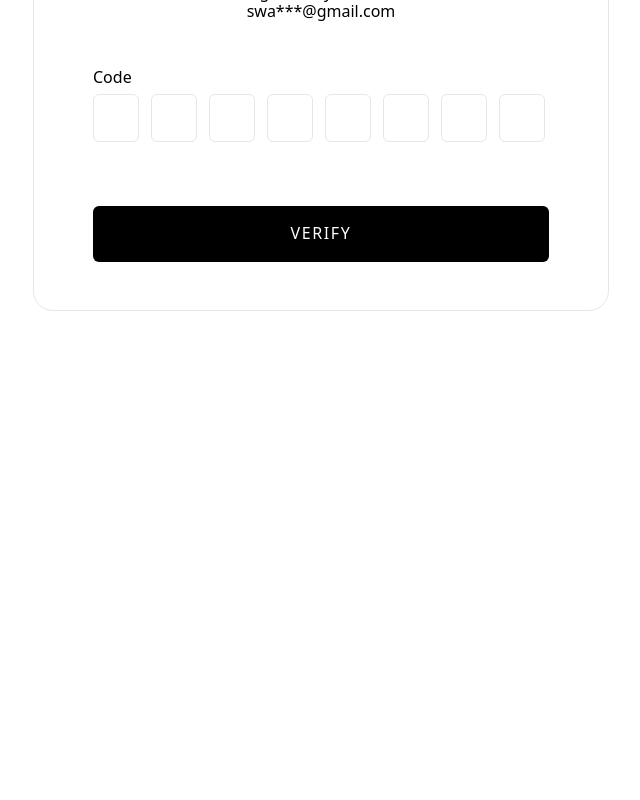
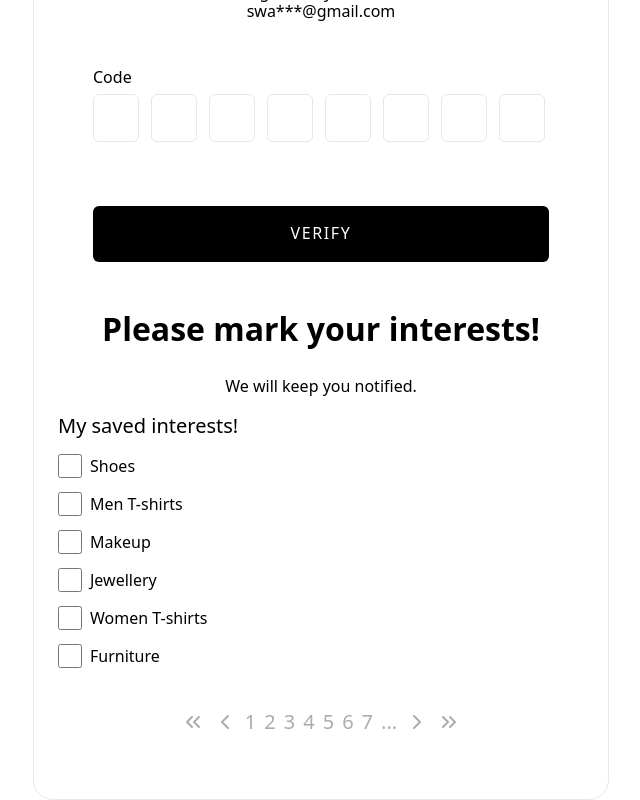
Before and after one commit to ncharanaraj/ecommerce, a React (Create React App) app: page / in a window 1280 px wide. Shown: the part 906-1706 px from the top of the page, without its empty margins (319-959 px from the left). Before the commit the page ends 1217 px from the top, so only its background shows below. Built offline with nearby package versions, Linux system fonts and the light colour scheme.

Commit message:
category page

```diff
--- a/src/App.js
+++ b/src/App.js
@@ -3,6 +3,7 @@ import Header from "./components/Header";
 import PromoHeader from "./components/PromoHeader";
 import Form from "./components/Form";
 import Verify from "./components/Verify";
+import Categories from "./components/Categories";
 
 const App = () => {
   return (
@@ -15,6 +16,7 @@ const App = () => {
         <div className="w-[576px]  border rounded-[20px] mt-10 p-6 flex flex-col items-center justify-center">
           <Form />
           <Verify />
+          <Categories />
         </div>
       </main>
     </>
--- /dev/null
+++ b/src/components/Categories.js
@@ -0,0 +1,89 @@
+import {
+  ChevronLeft,
+  ChevronRight,
+  ChevronsLeft,
+  ChevronsRight,
+} from "lucide-react";
+import React from "react";
+
+const Categories = () => {
+  return (
+    <fieldset className="w-full">
+      <legend className="leading-[38.73px] text-[32px] font-semibold text-center pt-6 mb-3">
+        Please mark your interests!
+      </legend>
+      <p className="leading-[26px] text-base font-normal text-center my-3">
+        We will keep you notified.
+      </p>
+      <p className="leading-[26px] text-xl font-medium my-[14px]">
+        My saved interests!
+      </p>
+      <div className="flex gap-2 items-center my-3">
+        <input
+          type="checkbox"
+          className="w-6 h-6 rounded accent-black bg-[#CCCCCC] "
+        />
+        <label className="leading-[26px] font-normal text-base">Shoes</label>
+      </div>
+      <div className="flex gap-2 items-center my-3">
+        <input
+          type="checkbox"
+          className="w-6 h-6 rounded accent-black bg-[#CCCCCC] "
+        />
+        <label className="leading-[26px] font-normal text-base">
+          Men T-shirts
+        </label>
+      </div>
+      <div className="flex gap-2 items-center my-3">
+        <input
+          type="checkbox"
+          className="w-6 h-6 rounded accent-black bg-[#CCCCCC] "
+        />
+        <label className="leading-[26px] font-normal text-base">Makeup</label>
+      </div>
+      <div className="flex gap-2 items-center my-3">
+        <input
+          type="checkbox"
+          className="w-6 h-6 rounded  bg-[#CCCCCC] accent-black"
+        />
+        <label className="leading-[26px] font-normal text-base">
+          Jewellery
+        </label>
+      </div>
+      <div className="flex gap-2 items-center my-3">
+        <input
+          type="checkbox"
+          className="w-6 h-6 rounded accent-black bg-[#CCCCCC] "
+        />
+        <label className="leading-[26px] font-normal text-base">
+          Women T-shirts
+        </label>
+      </div>
+      <div className="flex gap-2 items-center my-3">
+        <input
+          type="checkbox"
+          className="w-6 h-6 rounded  bg-[#CCCCCC] accent-black"
+        />
+        <label className="leading-[26px] font-normal text-base">
+          Furniture
+        </label>
+      </div>
+      <div className="text-[#ACACAC] leading-[26px] text-xl font-medium flex my-10 justify-center items-center gap-2">
+        <ChevronsLeft />
+        <ChevronLeft />
+        <div>1</div>
+        <div>2</div>
+        <div>3</div>
+        <div>4</div>
+        <div>5</div>
+        <div>6</div>
+        <div>7</div>
+        <div>...</div>
+        <ChevronRight />
+        <ChevronsRight />
+      </div>
+    </fieldset>
+  );
+};
+
+export default Categories;
```
